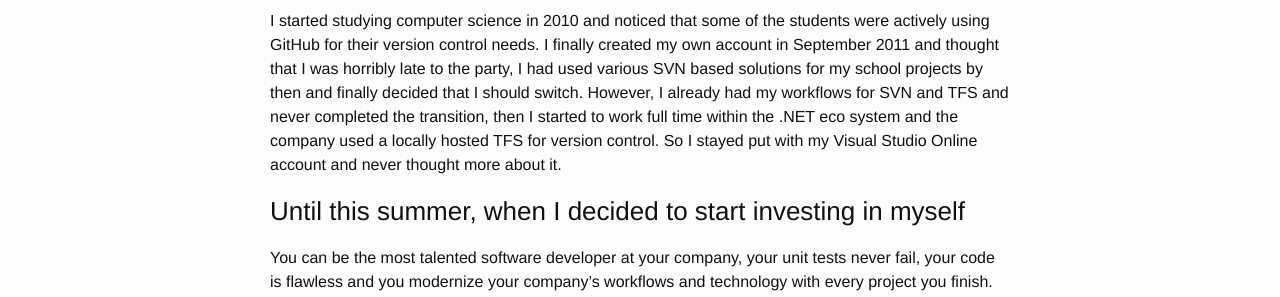
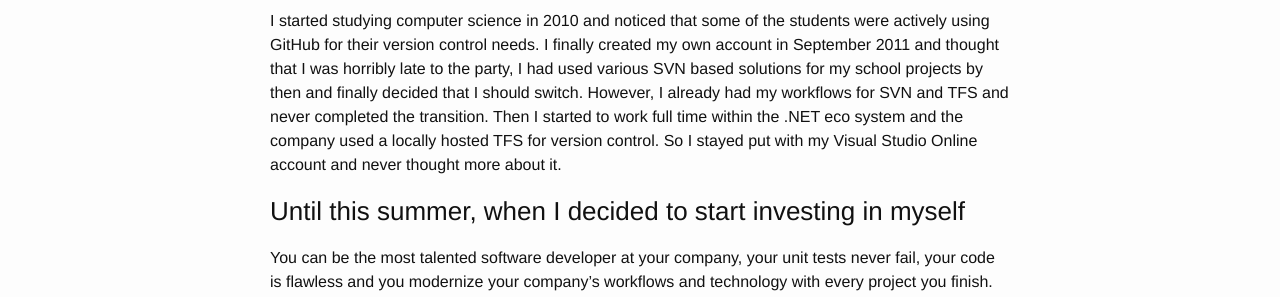
Before and after one commit to Oberheim/Oberheim.github.io, a Jekyll site: the page built from _posts/2015-07-29-why-everything-you-do-should-be-on-github.markdown, in a window 1280 px wide. Shown: the part 233-530 px from the top of the page. Built offline with Jekyll 4.4.1, drawn with Linux system fonts in a browser that asks for light colours; comment, search, counter and statistics services are not loaded.

Commit message:
spelling

```diff
--- a/_posts/2015-07-29-why-everything-you-do-should-be-on-github.markdown
+++ b/_posts/2015-07-29-why-everything-you-do-should-be-on-github.markdown
@@ -5,7 +5,7 @@
 categories: GitHub
 comments: true
 ---
-I started studying computer science in 2010 and noticed that some of the students were actively using GitHub for their version control needs. I finally created my own account in September 2011 and thought that I was horribly late to the party, I had used various SVN based solutions for my school projects by then and finally decided that I should switch. However, I already had my workflows for SVN and TFS and never completed the transition, then I started to work full time within the .NET eco system and the company used a locally hosted TFS for version control. So I stayed put with my Visual Studio Online account and never thought more about it.
+I started studying computer science in 2010 and noticed that some of the students were actively using GitHub for their version control needs. I finally created my own account in September 2011 and thought that I was horribly late to the party, I had used various SVN based solutions for my school projects by then and finally decided that I should switch. However, I already had my workflows for SVN and TFS and never completed the transition. Then I started to work full time within the .NET eco system and the company used a locally hosted TFS for version control. So I stayed put with my Visual Studio Online account and never thought more about it.
 
 ###Until this summer, when I decided to start investing in myself
 You can be the most talented software developer at your company, your unit tests never fail, your code is flawless and you modernize your company's workflows and technology with every project you finish. You are 100% sure that your manager knows how much value you bring to your company, right?
```
